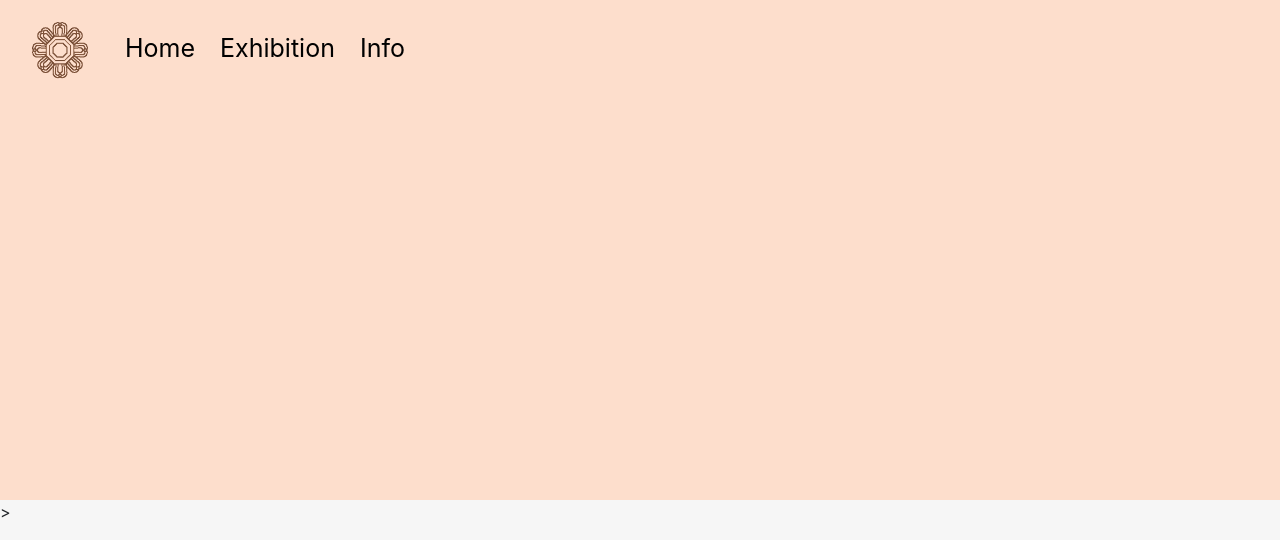
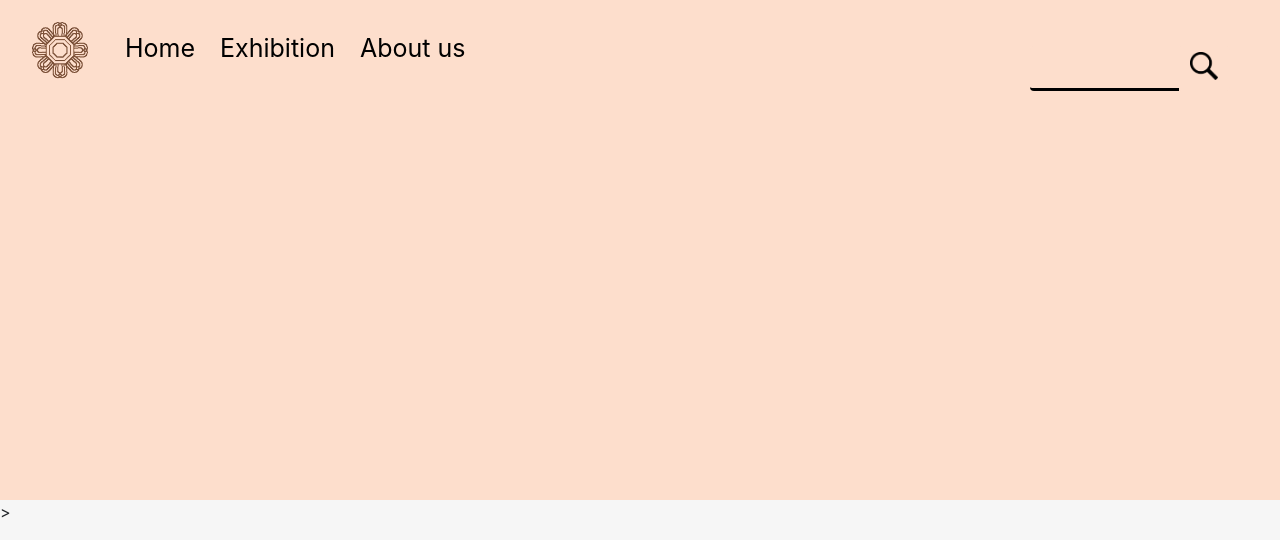
Before and after one commit to Hong-been/DangGungJeon, a Flask app: template templates/hayun_index.html in a window 1280 px wide. Shown: the top 540 px of the page. Run offline with Flask 2, Linux system fonts and the light colour scheme; the template is opened without the code that fills it, so the values that code supplies are empty; some libraries are stand-ins or nearby versions; some web fonts are replaced.

Commit message:
hayun index 수정1

```diff
--- a/templates/hayun-style.css
+++ b/templates/hayun-style.css
@@ -14,6 +14,7 @@
 }
 
 ul {
+    width: 500px;
     height: 20px;
     background-color: #FDDECC;
     list-style: none;
@@ -32,3 +33,26 @@ ul li a {
     font-weight: normal;
     text-decoration: none;
 }
+
+.form-control {
+    background-color: #FDDECC;
+    border-top: none;
+    border-left: none;
+    border-right: none;
+    border-bottom: 3px solid black;
+}
+
+.btn-outline-secondary {
+    background-color: #FDDECC;
+    border: none;
+
+}
+
+.search-box {
+    width: 250px;
+    height: 45px;
+    float: right;
+    padding-right: 50px;
+    padding-top: 0px;
+
+}
--- a/templates/hayun_index.html
+++ b/templates/hayun_index.html
@@ -24,7 +24,6 @@
 
     <link rel="stylesheet" href="hayun-style.css" />
 
-
 </head>
 
 
@@ -42,11 +41,18 @@
                     <li><a href="http://www._____.com">Home</a></li>
                     <!--""<-여기 부분에 URL 작성하면 됨-->
                     <li><a href="http://www._____.com/Exhibition">Exhibition</a></li>
-                    <li><a href="http://www._____.com/Info">Info</a></li>
+                    <li><a href="http://www._____.com/About us">About us</a></li>
                 </ul>
                 <a id="pull" href="#"></a>
+                <span class="input-group search-box">
+                    <input type="text" class="form-control" placeholder="" aria-label="Recipient's username"
+                        aria-describedby="basic-addon2">
+                        <button class="btn btn-outline-secondary input-group-append" type="button" ><img src="image/searching logo.png" width="28px" height="28px"></button>
+                </span>
             </nav>
         </div>
+
+
     </div>
     </div>
 
```
Also changed, not shown: templates/image/searching logo.png (added).
